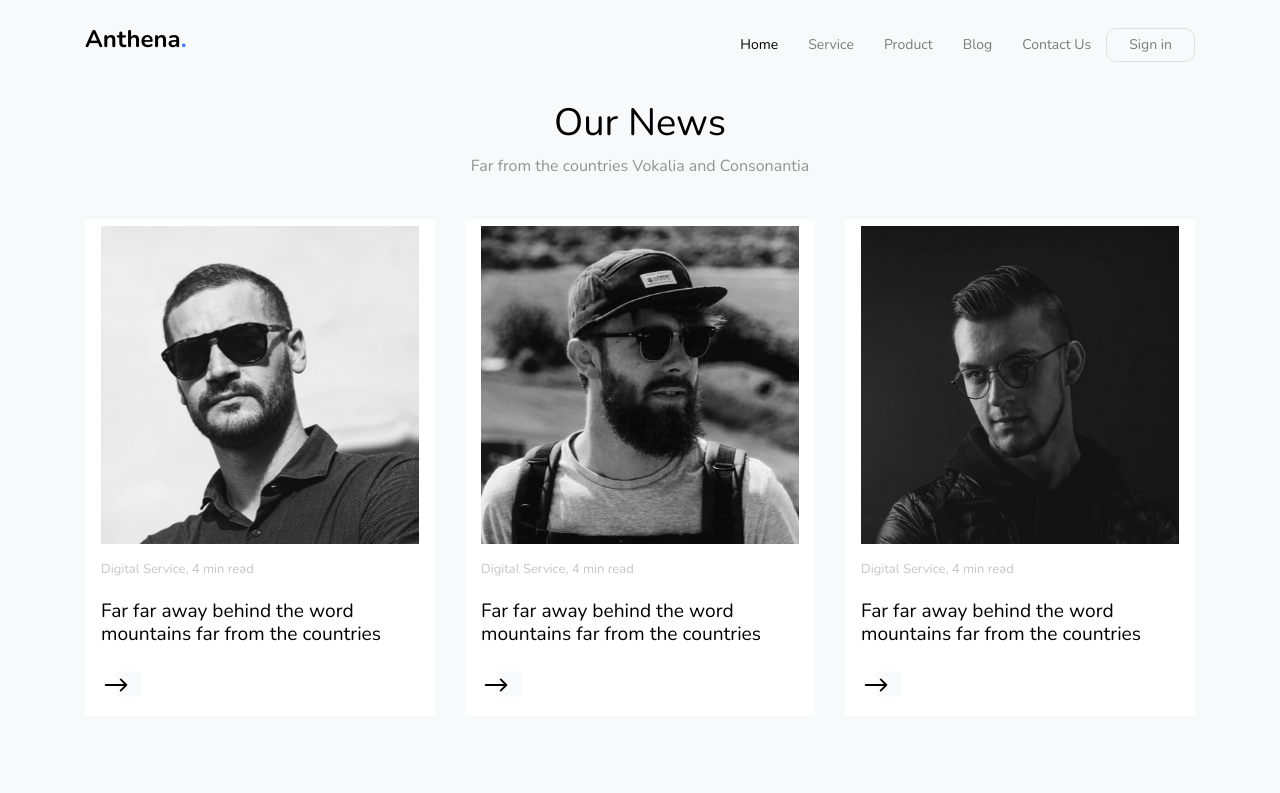
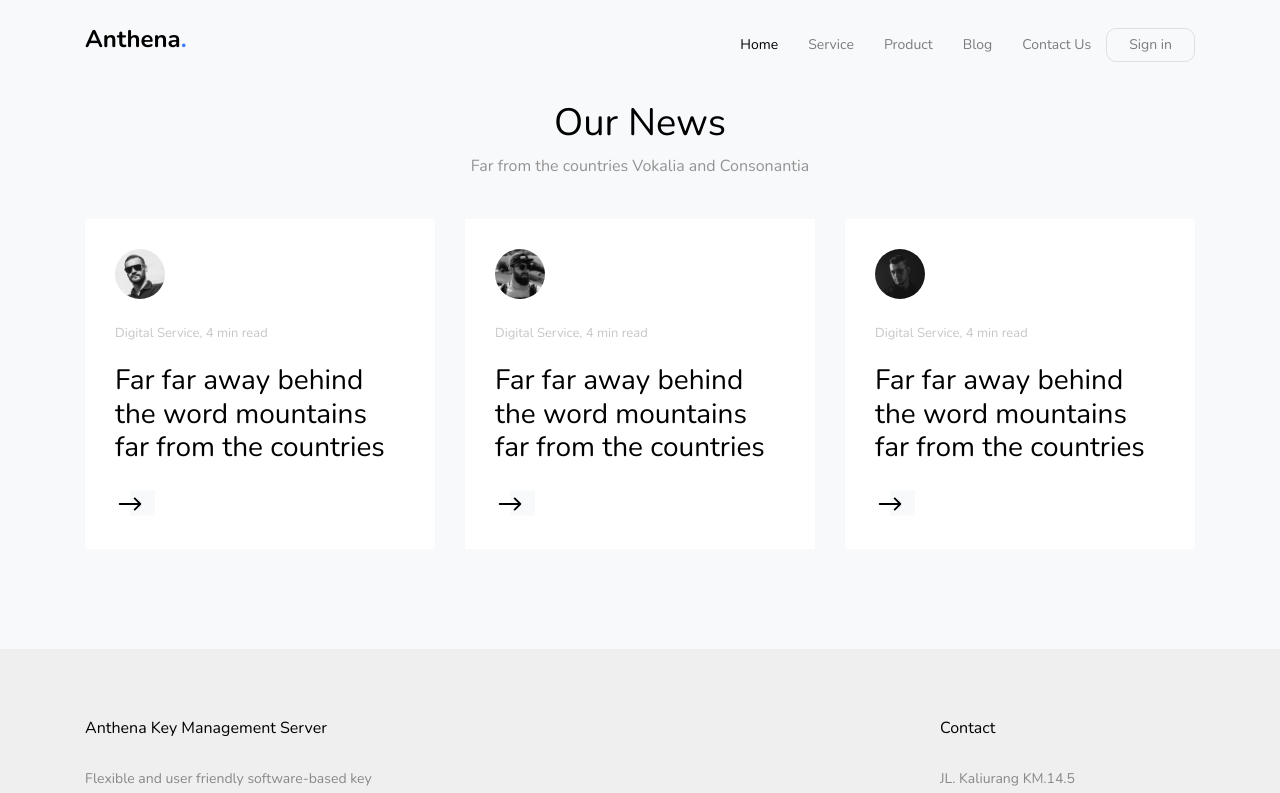
Before and after one commit to Intern-2024-2025/fe-portal-customer, a Vue app: page /blog in a window 1280 px wide. Shown: the top 793 px of the page. Built offline with nearby package versions, Linux system fonts and the light colour scheme.

Commit message:
up style

```diff
--- a/public/css/style.css
+++ b/public/css/style.css
@@ -726,7 +726,7 @@ h4,
 
 .untree_co-hero,
 .untree_co-hero > .container > .row {
-  padding: 4 rem 0;
+  padding: 4rem 0;
 }
 
 @media (max-width: 991.98px) {
@@ -1001,7 +1001,7 @@ h4,
 
 .news-item {
   background: #ffffff;
-  padding: 1em;
+  padding: 30px;
   position: relative;
   top: 0;
   -webkit-transition: 0.2s all ease;
@@ -1009,26 +1009,21 @@ h4,
   transition: 0.2s all ease;
 }
 .news-item .vcard .img-wrap {
-  /* -webkit-box-flex: 0;
-  -ms-flex: 0 0 100%;
-  flex: 0 0 100%;
-  margin-right: 20px; */
-  display : flex;
-  align-items: center;
-  justify-content: center;
-  width: 100%;
-  height: 300px;
+  -webkit-box-flex: 0;
+  -ms-flex: 0 0 50px;
+  flex: 0 0 50px;
+  margin-right: 20px;
 }
-/* .news-item .vcard .img-wrap img {
-  border-radius: 0%;
-} */
+.news-item .vcard .img-wrap img {
+  border-radius: 50%;
+}
 .news-item .vcard .post-meta {
   line-height: 1.4;
 }
 .news-item .vcard .post-meta strong {
   font-weight: 400;
   display: block;
-  font-weight: 600;
+  font-weight: 700;
   color: #000000;
 }
 .news-item .vcard .post-meta span {
@@ -1041,8 +1036,7 @@ h4,
   margin-bottom: 20px;
 }
 .news-item .news-contents h3 {
-  /* line-height: sm; */
-  font-size: larger;
+  line-height: 1.2;
 }
 .news-item .news-contents h3 a {
   color: #000000;
```
